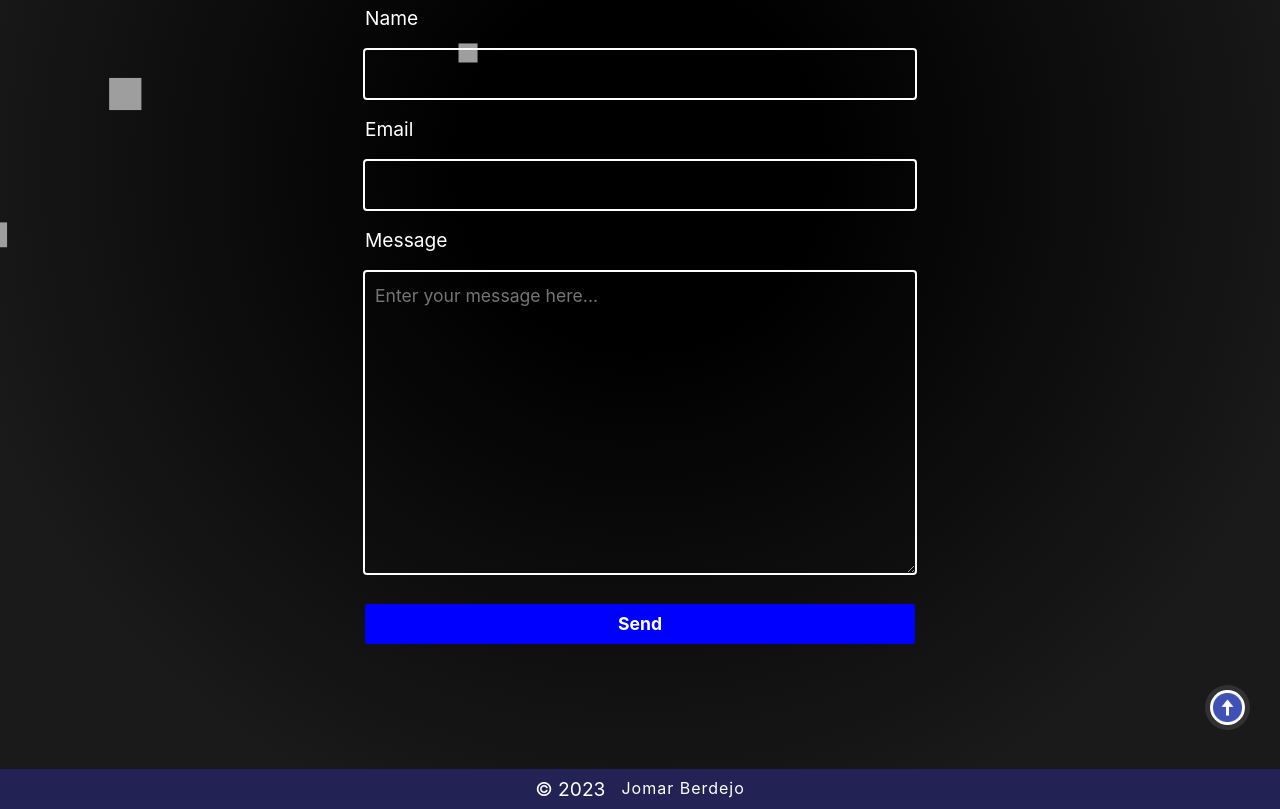
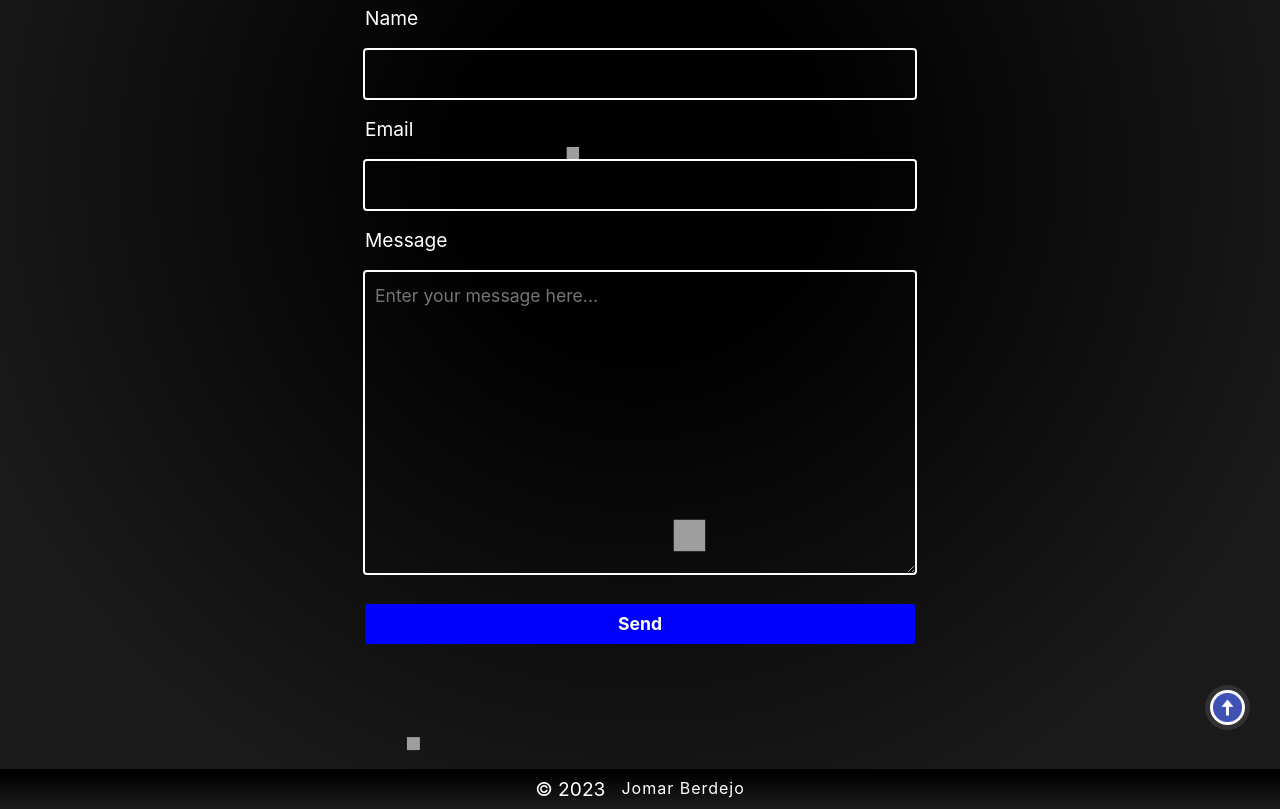
Before and after one commit to jomarberdejo/jomar-berdejo, a website built with webpack: page public/index.html in a window 1280 px wide. Shown: the part 3890-4699 px from the top of the page. Built offline with nearby package versions, Linux system fonts and the light colour scheme; files whose address does not match are found by name.

Commit message:
change bg

```diff
--- a/public/css/styles.css
+++ b/public/css/styles.css
@@ -433,7 +433,7 @@ hr {
 footer {
   position: relative;
   width: 100%;
-  background-color: #225;
+  background: linear-gradient(#000000 10%, #1a1a1a 90%);
   display: flex;
   align-items: center;
   justify-content: center;
```
